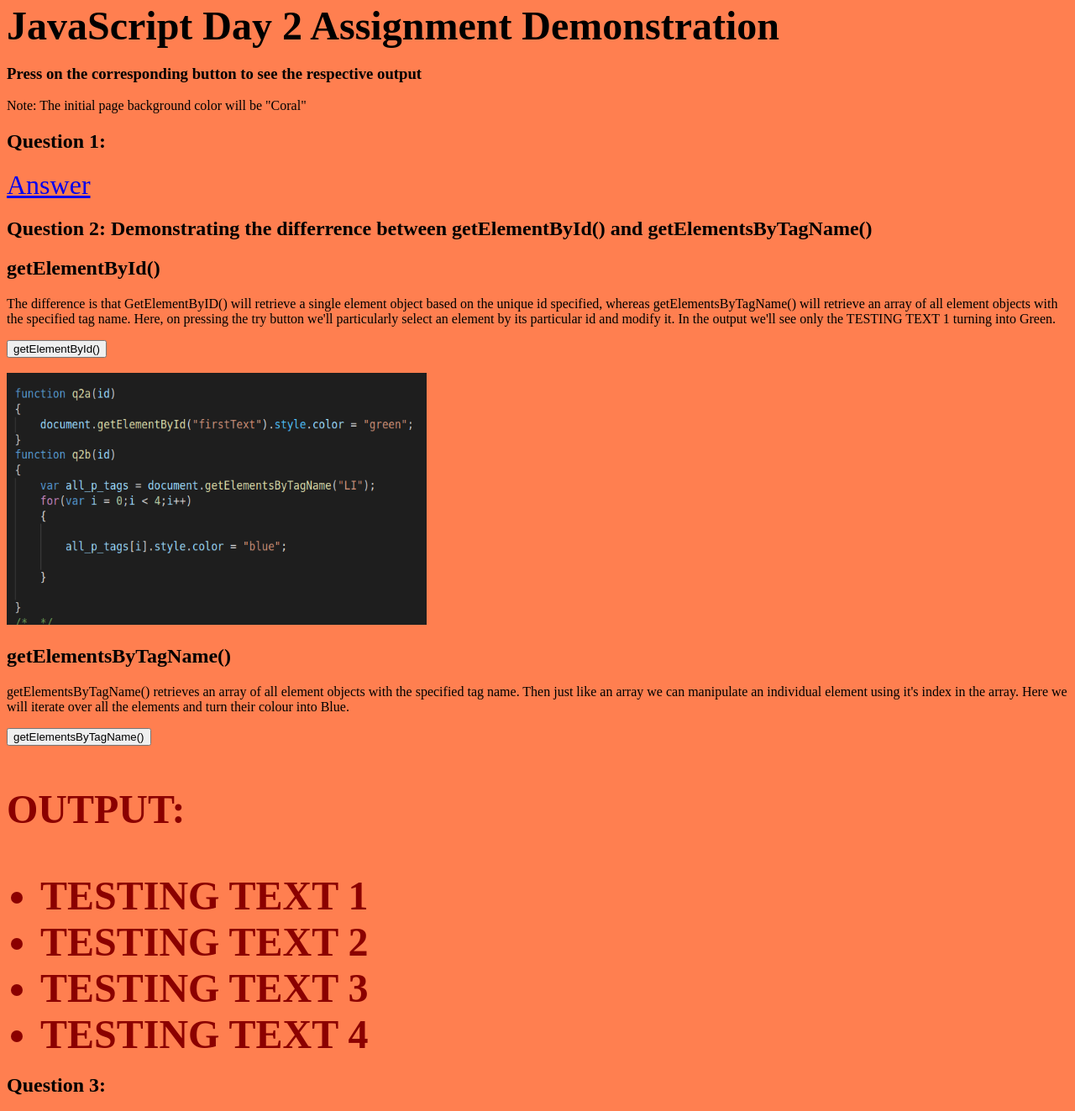
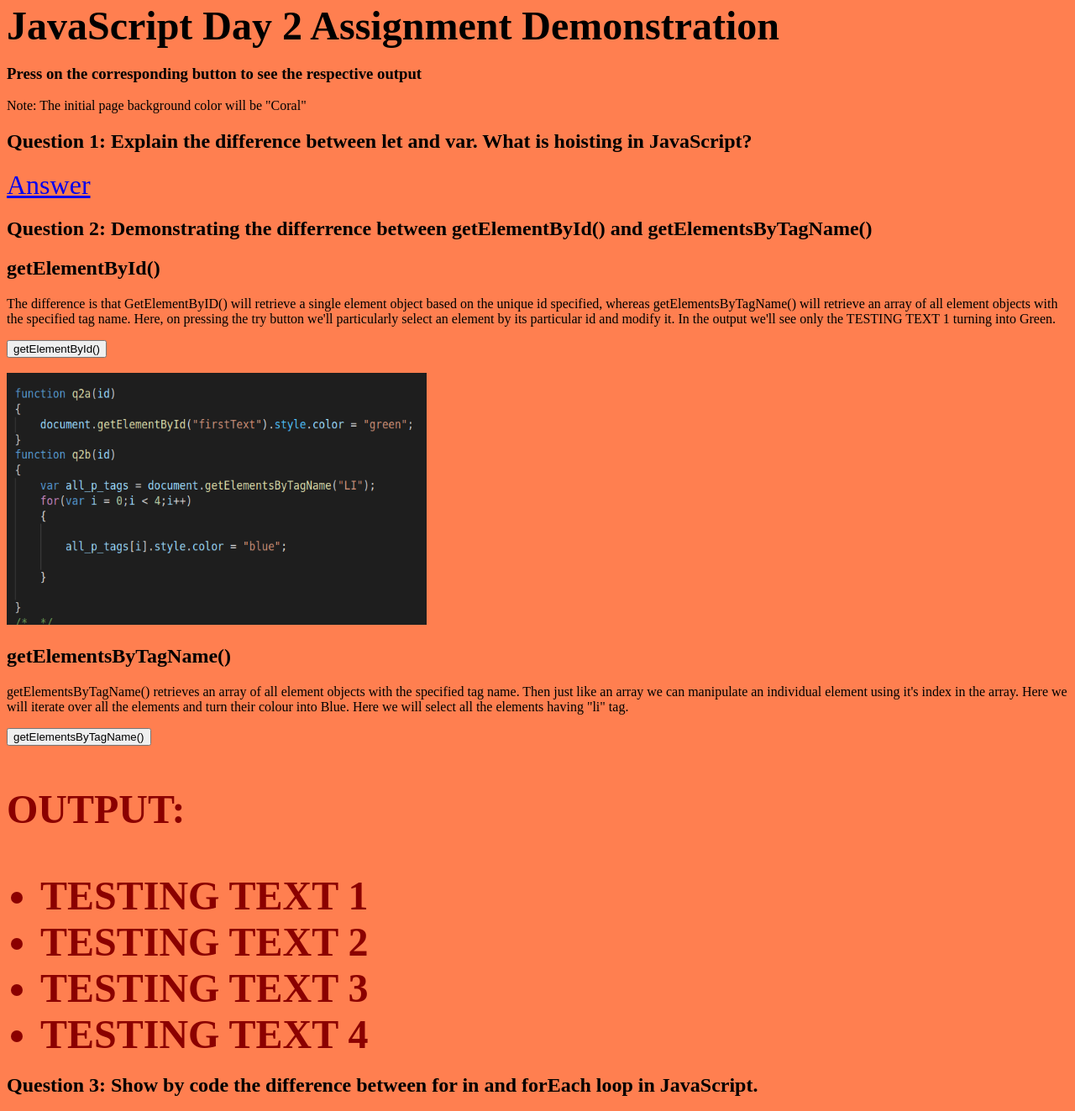
Before and after one commit to arunav1999/JavaScriptDemo, a plain HTML site: page index.html in a window 1280 px wide. Shown: the part 5-1328 px from the top of the page at 84% size. Drawn offline with Linux system fonts and the light colour scheme; files whose address does not match are found by name.

Commit message:
Final Commit

```diff
--- a/index.html
+++ b/index.html
@@ -10,7 +10,7 @@
     <div id="heading" style="font-weight: bold;font-size: xxx-large;">JavaScript Day 2 Assignment Demonstration</div>
     <h3 id="instructions">Press on the corresponding button to see the respective output</h3>
     <div id="note">Note: The initial page background color will be "Coral"</div>
-    <h2 class="ex">Question 1:</h2>
+    <h2 class="ex">Question 1: Explain the difference between let and var. What is hoisting in JavaScript?</h2>
     <a id="aa" href="http://surl.li/aqmgg" target="_blank" style="font-size: xx-large;">Answer</a>
     <h2 class="ex">Question 2: Demonstrating the differrence between getElementById() and getElementsByTagName()</h2>
     <h2 id="ce">getElementById()</h2>
@@ -26,7 +26,7 @@
     <p id="cg">
         getElementsByTagName() retrieves an array of all element objects with the specified tag name. Then just like an array
         we can manipulate an individual element using it's index in the array. Here we will iterate over all the elements and turn
-        their colour into Blue.
+        their colour into Blue. Here we will select all the elements having "li" tag.
     </p>
     <button onclick="q2b(this)">getElementsByTagName()</button><br>
     <p style="color:darkred;font-size: xxx-large;font-weight: bold;">OUTPUT:</p>
@@ -36,7 +36,7 @@
         <li style="color:darkred;font-size: xxx-large;font-weight: bold;">TESTING TEXT 3</li>
         <li style="color:darkred;font-size: xxx-large;font-weight: bold;">TESTING TEXT 4</li>
     </ul>
-    <h2 class="ex">Question 3:</h2>
+    <h2 class="ex">Question 3: Show by code the difference between for in and forEach loop in JavaScript.</h2>
     <a id="ab" href="http://surl.li/aqmgg" target="_blank" style="font-size: xx-large;">Answer</a>
     <h2 class="ex">Question 4 Demo:</h2>
     <img src="res/q4res.png" height="800" width="600"></img><br>
@@ -44,7 +44,7 @@
     <button onclick="q4b(this)">Change background color</button><br>
 
     <h2 class="ex">Question 5 Demo:</h2>
-    <h3 id="cc">Drag mouse in the below square and click to change the color, color will be changed
+    <h3 id="cc">Drag mouse in the below blue square and click to change the color, color will be changed
         both on mouse button press and its release.<br>
         REFRESH THE PAGE FIRST
     </h3>
```
